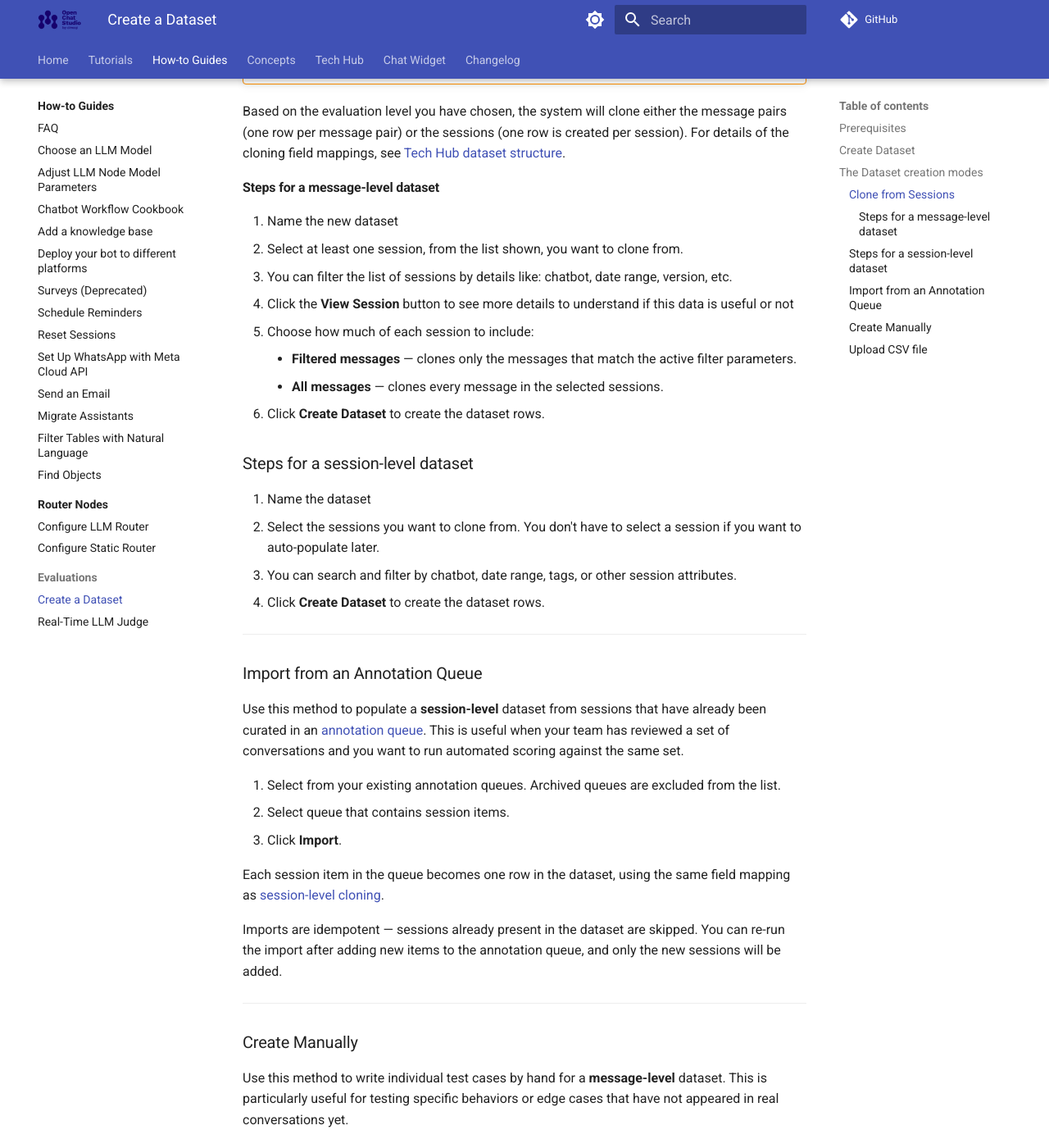
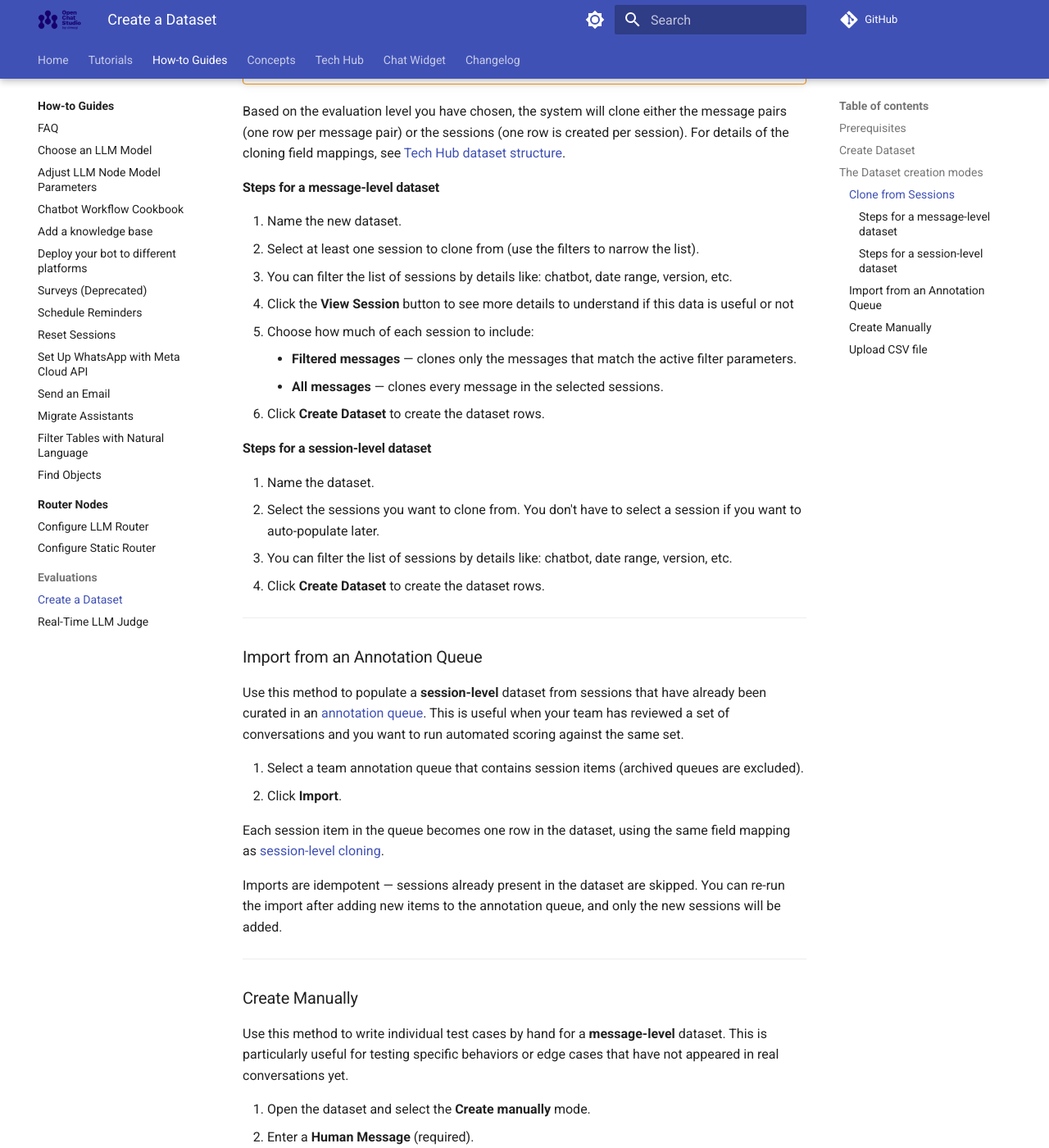
Before and after one commit to dimagi/open-chat-studio-docs, an MkDocs documentation site: the page built from docs/how-to/evaluations/create-a-dataset.md, in a window 1280 px wide and 1400 px high, scrolled down 1277 px. Shown: the whole window at 82% size. Built offline with MkDocs 1.6.1 and Material for MkDocs 9.7.7, drawn with Linux system fonts in a browser that asks for light colours; a script that is not in the unit is left out; comment, search, counter and statistics services are not loaded; some of the changed text lies outside the part shown.

Commit message:
Review fixes

```diff
--- a/docs/how-to/evaluations/create-a-dataset.md
+++ b/docs/how-to/evaluations/create-a-dataset.md
@@ -9,7 +9,7 @@
 
 ## Create Dataset
 
-1. Click the **Add new** button to view the Create Dataset view
+1. Click the **Add new** button to view the Create Dataset view.
 2. Choose the **Evaluation level** (message-level or session-level) — this cannot be changed later and determines which creation methods/modes are available to you.
 
 ---
@@ -34,12 +34,12 @@
 
     Modifying or updating a cloned message row will break the link to its original session.
 
-Based on the evaluation level you have chosen, the system will clone either the message pairs (one row per message pair) or the sessions (one row is created per session). For details of the cloning field mappings, see [Tech Hub dataset structure](../../tech-hub/evaluations/dataset-structure.md).
+Based on the evaluation level you have chosen, the system will clone either the message pairs (one row per message pair) or the sessions (one row is created per session). For details of the cloning field mappings, see [Tech Hub dataset structure](../../tech-hub/evaluations/dataset-structure.md#cloning-field-mappings).
 
 #### Steps for a message-level dataset
 
-1. Name the new dataset
-2. Select at least one session, from the list shown, you want to clone from.
+1. Name the new dataset.
+2. Select at least one session to clone from (use the filters to narrow the list).
 3. You can filter the list of sessions by details like: chatbot, date range, version, etc.
 4. Click the **View Session** button to see more details to understand if this data is useful or not
 5. Choose how much of each session to include:
@@ -47,11 +47,11 @@
     - **All messages** — clones every message in the selected sessions.
 6. Click **Create Dataset** to create the dataset rows.
 
-### Steps for a session-level dataset
+#### Steps for a session-level dataset
 
-1. Name the dataset
+1. Name the dataset.
 2. Select the sessions you want to clone from. You don't have to select a session if you want to auto-populate later.
-3. You can search and filter by chatbot, date range, tags, or other session attributes.
+3. You can filter the list of sessions by details like: chatbot, date range, version, etc.
 4. Click **Create Dataset** to create the dataset rows.
 
 ---
@@ -60,8 +60,7 @@
 
 Use this method to populate a **session-level** dataset from sessions that have already been curated in an [annotation queue](../../concepts/annotations/queues.md). This is useful when your team has reviewed a set of conversations and you want to run automated scoring against the same set.
 
-1. Select from your existing annotation queues. Archived queues are excluded from the list.
-2. Select queue that contains session items.
+1. Select a team annotation queue that contains session items (archived queues are excluded).
 3. Click **Import**.
 
 Each session item in the queue becomes one row in the dataset, using the same field mapping as [session-level cloning](../../tech-hub/evaluations/dataset-structure.md#session-level-datasets).
@@ -90,7 +89,7 @@
 Use this method to bulk-load message pairs from a file for a **message-level** dataset. This is the fastest way to migrate an existing test suite or import data prepared outside OCS.
 
 1. Open the dataset and click **Browse** to select your CSV file.
-2. Map the CSV columns to the dataset fields
+2. Map the CSV columns to the dataset fields.
 3. Choose whether to **auto-generate history** from the CSV rows. Enable this option if your CSV represents a single conversation in chronological order and you want OCS to construct the history column automatically from preceding rows. Leave it disabled if your CSV includes its own history column or the rows do not form a sequential conversation.
 4. Click **Create Dataset**.
 
```
Also changed, not shown: docs/concepts/evaluations/evaluators.md (+2 -2 lines), docs/concepts/evaluations/index.md (+1 -1 lines), docs/concepts/evaluations/tag_rules.md (+1 -1 lines).
